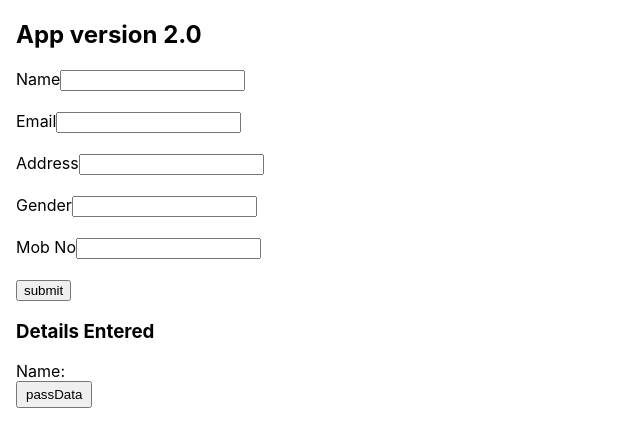
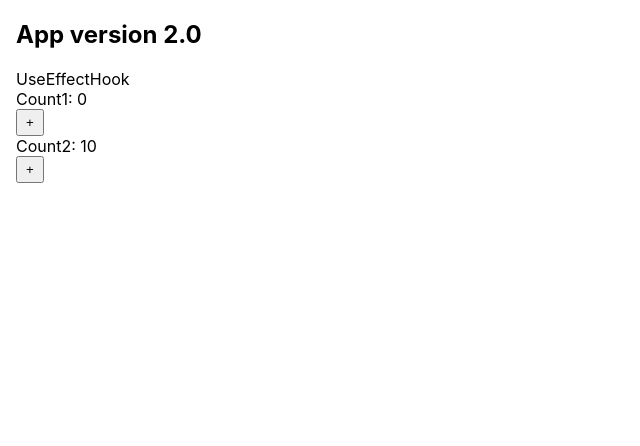
Before and after one commit to Abhinavav23/Linux-React_Basics, a React (Create React App) app: page / in a window 1280 px wide. Shown: the top 446 px of the page, without its empty margins (0-640 px from the left). Built offline with nearby package versions, Linux system fonts and the light colour scheme.

Commit message:
[21st Nov 2022] Side effects, use effect hook, dependencies in useEffect.

```diff
--- a/src/componentsV2/AppV2.js
+++ b/src/componentsV2/AppV2.js
@@ -1,5 +1,6 @@
 import ArrayAsStates from "./ArrayAsStates";
 import { Counter } from "./Counter";
+import UseEffectHook from "./EffectHook/UseEffectHook";
 import { FormExample1 } from "./Forms/FormExample1";
 import { FormExample2 } from "./Forms/formExample2";
 import { SighUpForm } from "./Forms/SignUpForm";
@@ -27,8 +28,9 @@ export const AppV2 = () => {
             {/* <ArrayAsStates/> */}
             {/* <UpdateBasedOnPrevState/> */}
             {/* <FormExample1/> */}
-            <SighUpForm name='abhinav'/>
+            {/* <SighUpForm name='abhinav'/> */}
             {/* <FormExample2/> */}
+            <UseEffectHook/>
         </div>
     )
 }
@@ -38,3 +40,19 @@ export const AppV2 = () => {
 //     printName('Abhinav')
 // }
 // printName
+
+
+// function calculate(a){
+//     fetch('https://someApi.com')
+//     .then((data)=> {
+//         return data
+//     } )
+//     // return a*10
+// }
+
+// calculate(10);
+// calculate(5);
+
+// async calls
+// api call, timers
+// accessing the Dom
--- /dev/null
+++ b/src/componentsV2/EffectHook/UseEffectHook.jsx
@@ -0,0 +1,67 @@
+import React from 'react'
+import { useEffect } from 'react'
+import { useState } from 'react'
+
+export default function UseEffectHook() {
+  const [count1, setCount1] = useState(0);
+  const [count2, setCount2] = useState(10);
+
+  // use to handle the side effects
+  // useEffect is a hook hence it is a function
+  // useEffect also takes a callback function
+  // calls the callback function on every render ---> first time as well as every other rerender
+  // useEffect always get the updated state value
+
+  // useEffect(() => {
+  //   console.log('count', count);
+  //   // make api call
+  //   // fetch('https://someApi.com')
+  //   setTimeout(() => {
+  //     console.log('from timer');
+  //   },0)
+  //   console.log('running use effect 1');
+  // })
+
+  // useEffect(() => {
+  //   // make api call
+  //   // fetch('https://someApi.com')
+  //   console.log('running use effect 2');
+  // })
+
+  console.log('re rending');
+
+const add = () => {
+  setCount1(count1+1)
+  // console.log('count fromm add', count);
+}
+
+// useEffect was taking one argument which was callback fun
+// but now we are passing 2nd argument as array
+// dependency array
+// running use Effect only once for the first time render
+// dependency array ---> as 2nd argument
+
+useEffect(() => {
+  console.log('count from useEffect 1', count1);
+})
+
+useEffect(() => {
+  console.log('count from useEffect 2', count1);
+}, [])
+
+useEffect(() => {
+  console.log('count from useEffect 3', count1);
+}, [count1])
+
+
+  // make an api call when this component loads
+  return (
+    <>
+      <div>UseEffectHook</div>
+      <div>Count1: {count1}</div>
+      <button onClick={add}>+</button>
+      <div>Count2: {count2}</div>
+      <button onClick={() => setCount2(count2+1)}>+</button>
+    </>
+  )
+}
--- a/src/componentsV2/Forms/SignUpForm.jsx
+++ b/src/componentsV2/Forms/SignUpForm.jsx
@@ -12,6 +12,7 @@ export const SighUpForm = () => {
     }
 
     const [user, setUser] = useState(userInfo);
+    const[permanentAddress, setPermanentAddress] = useState('default')
 
     const getUserInfo = (e) => {
         // switch case
@@ -47,6 +48,14 @@ export const SighUpForm = () => {
         console.log(`value recieved is ${val}`);
     }
 
+    // let permanentAddress = '';
+
+    const copyValue = () => {
+        setPermanentAddress(user.address);
+        // permanentAddress = user.address
+        console.log(permanentAddress);
+    }
+
     // when a component re rerenders all its child component also re renders
     return (
         <>
@@ -69,6 +78,16 @@ export const SighUpForm = () => {
                 <input type="submit" value="submit" />
             </form>
 
+
+            {/* <label htmlFor="sameAddress">Present Address same as permanent Address</label> */}
+            <button onClick={copyValue}>copy address</button>
+
+            <br/>
+
+            <label htmlFor="permanentAddress">Permanent Address</label>
+            <input type="text" name="" id="permanentAddress" value={permanentAddress}/>
+
+
             <FormDetails name={user.name} chToPar={getValue}/>
         </>
     )
```
